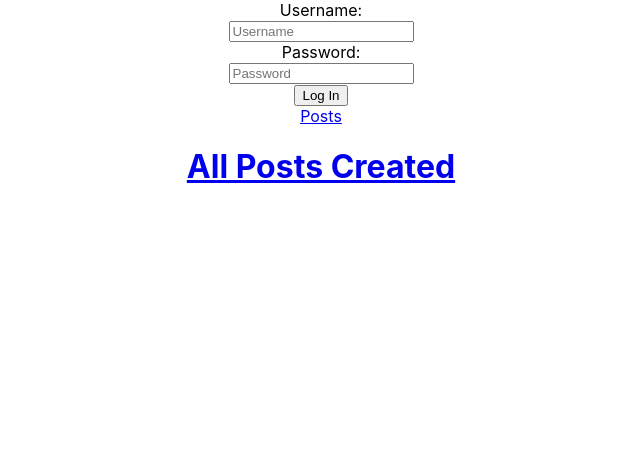
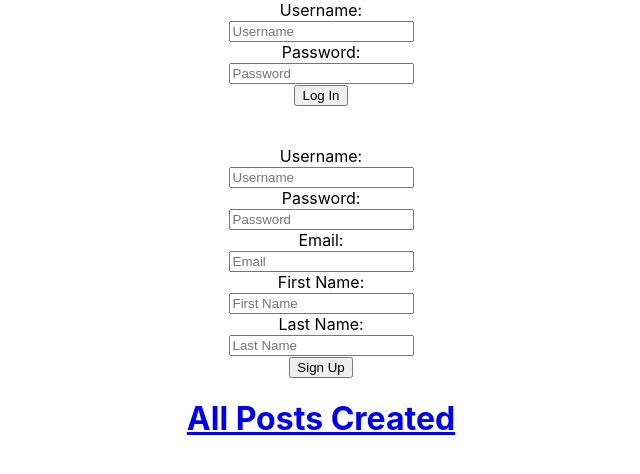
Before and after one commit to Chrispolanco/aurora-borealis, a React (Create React App) app in the folder auroraborealis-frontend/: page / in a window 1280 px wide. Shown: the top 474 px of the page, without its empty margins (319-959 px from the left). Built offline with nearby package versions, Linux system fonts and the light colour scheme; no server answers.

Commit message:
upating homepage

```diff
--- a/auroraborealis-frontend/src/App.js
+++ b/auroraborealis-frontend/src/App.js
@@ -18,12 +18,13 @@ class App extends Component {
 }
 
   render() {
-    const { userLoggedIn, posts } = this.props
+    // const { userLoggedIn, posts} = this.props
     return(
       <div className="App">
-        {this.props.userLoggedIn ? "Logged In" : <Login/>}
-        {this.props.userLoggedIn ? <Logout/> : ""}
-        <NavLink to="/posts">Posts</NavLink>
+        {this.props.userLoggedIn ? <Logout/> : <Login/>}
+        <br></br>
+        <br></br>
+        {this.props.userLoggedIn ? <Logout/> : <SignUp/>}
         <NavLink to="/posts"><h1> All Posts Created</h1></NavLink>
         <Switch>
           <Route exact path='/posts' component={ PostContainer } />
```
